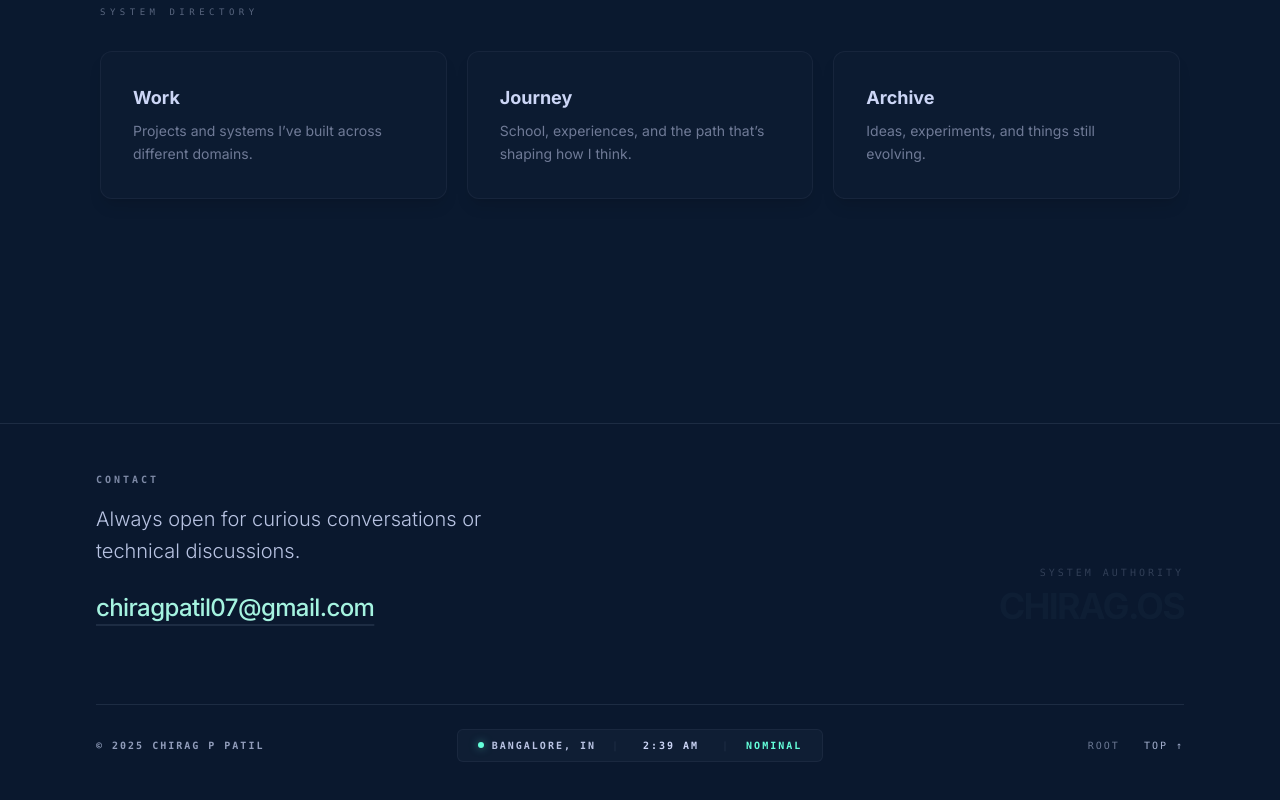
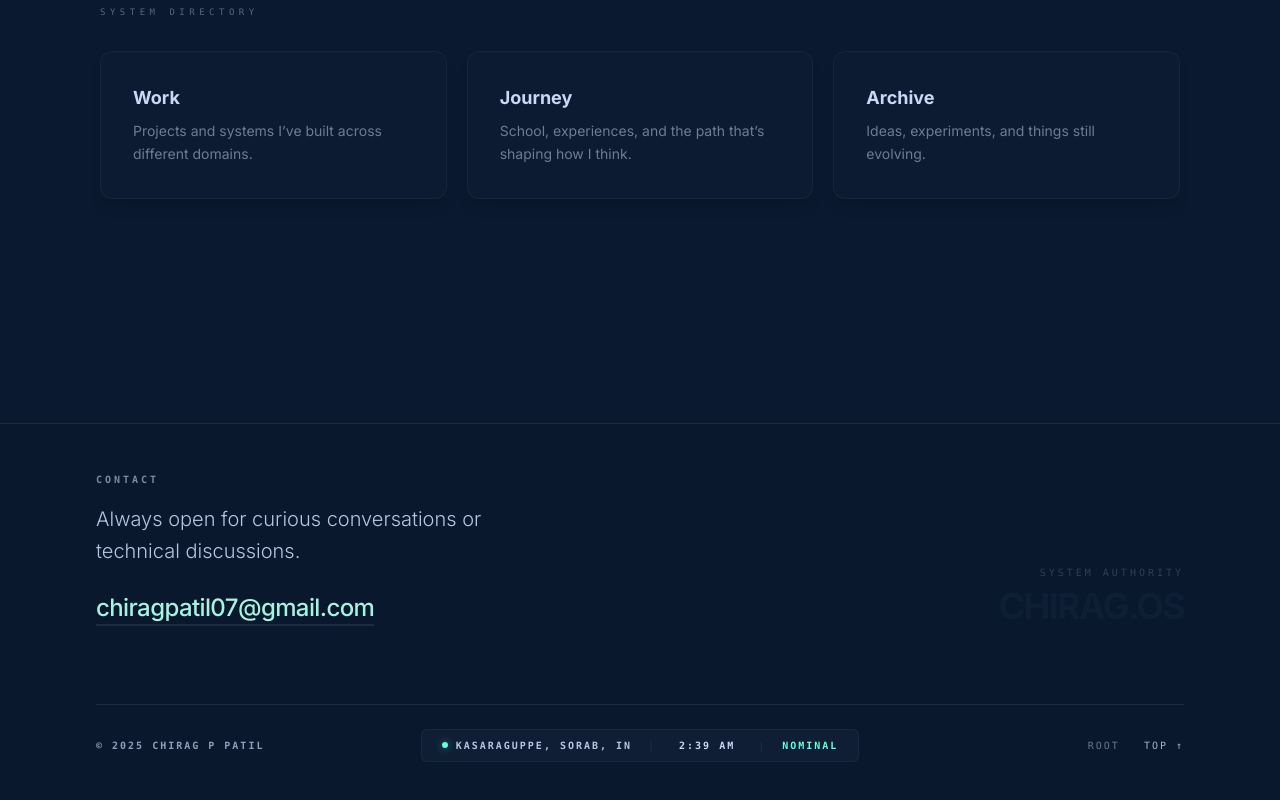
Before and after one commit to cp099/cp099, a Next.js app: page / in a window 1280 px wide. Shown: the part 1659-2459 px from the top of the page. Built offline with nearby package versions, Linux system fonts and the light colour scheme.

Commit message:
Update Current Location

```diff
--- a/src/components/layout/Footer.tsx
+++ b/src/components/layout/Footer.tsx
@@ -57,7 +57,7 @@ export default function Footer() {
             <div className="flex items-center justify-around md:justify-center gap-4 px-4 md:px-5 py-2 rounded-md bg-white/[0.03] border border-white/5 w-full md:w-auto">
               <div className="flex items-center gap-2">
                 <span className="h-1.5 w-1.5 rounded-full bg-cyan shadow-[0_0_8px_rgba(100,255,218,0.5)]" />
-                <span className="text-white/90 font-bold whitespace-nowrap text-[9px] md:text-[10px]">BANGALORE, IN</span>
+                <span className="text-white/90 font-bold whitespace-nowrap text-[9px] md:text-[10px]">KASARAGUPPE, SORAB, IN</span>
               </div>
               <span className="text-white/10">|</span>
               <span className="text-white font-bold tabular-nums min-w-[70px] text-center" suppressHydrationWarning>
```
